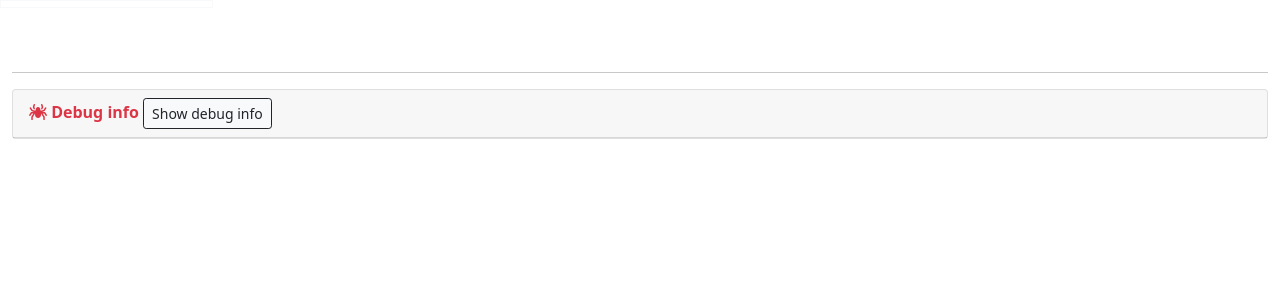
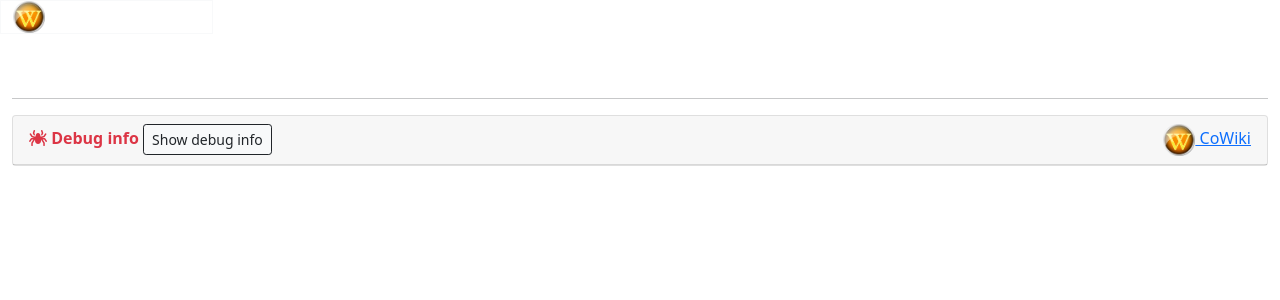
Before and after one commit to mibrahim/cowiki, a PHP site: page /template.php in a window 1280 px wide. Shown: the top 300 px of the page. Run offline with PHP 8.4, Linux system fonts and the light colour scheme; some libraries are stand-ins or nearby versions.

Commit message:
Add free logo from https://en.m.wikipedia.org/wiki/File:Orange_Icon_Wiki.svg

```diff
--- a/web/template.php
+++ b/web/template.php
@@ -36,7 +36,7 @@ function show($variable)
     <div class='container-fluid'>
         <div class='row'>
             <div class='col-2 border border-light'>
-                <?php show('leftnav'); ?>
+                <a title='CoWiki' href='http://github.com/mibrahim/cowiki'><img src='wiki.png' style='height:32px;float:left;' alt='CoWiki'/></a> <?php show('leftnav'); ?>
             </div>
             <div class='col-10'>
                 <form method='post'>
@@ -58,6 +58,7 @@ function show($variable)
                     <div class="card-header text-danger">
                         <b> <i class="fas fa-spider"></i> Debug info</b>
                         <button class="btn btn-sm btn-outline-dark btn-light" type="button" data-bs-toggle="collapse" data-bs-target="#collapseDebug" aria-expanded="false" aria-controls="collapseDebug">Show debug info</button>
+                        <div style='float:right'><a href='https://github.com/mibrahim/cowiki'><img src='wiki.png' style='height:32px' /> CoWiki</div></a>
                     </div>
                     <div class="collapse" id="collapseDebug">
                         <div class="card-body" style='font-size:0.8em;'>
```
Also changed, not shown: web/favicon.ico (added), web/wiki.png (added).
